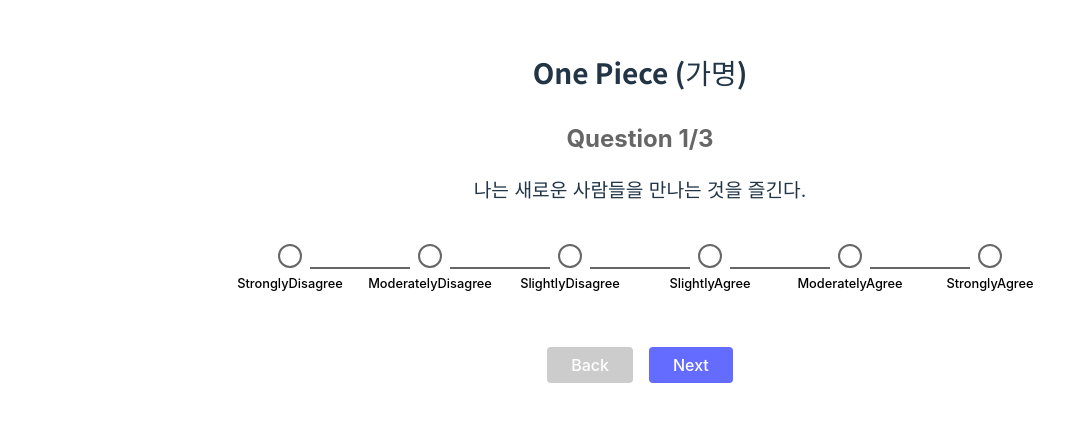
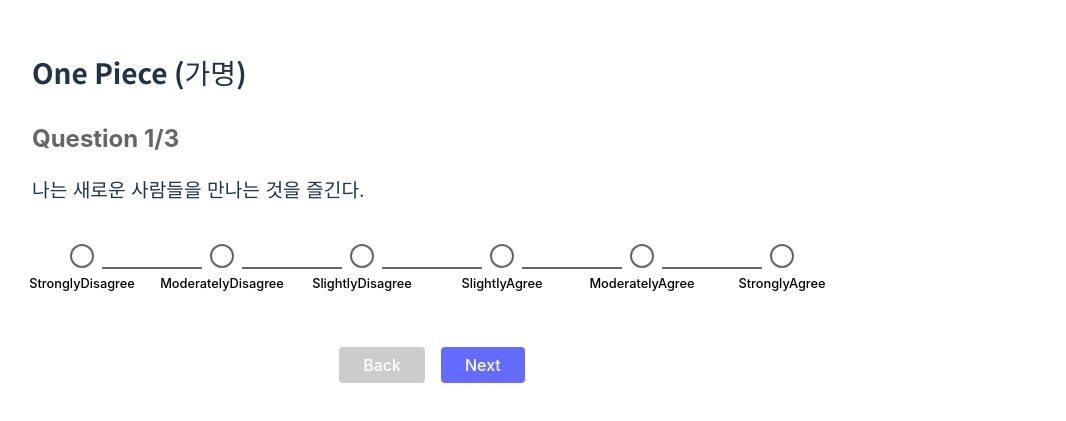
Before and after one commit to sounmu/25-1-KeYThon-2-fe, a React (Vite) app: page / in a window 1280 px wide. Shown: the part 197-618 px from the top of the page, without its empty margins (0-1066 px from the left). Built offline with nearby package versions, Linux system fonts and the light colour scheme.

Commit message:
refactor: clean up unused CSS styles in App.css
- Removed obsolete styles related to the root, logo, card, and documentation text.
- Streamlined the CSS file to improve maintainability and reduce file size.

```diff
--- a/src/App.css
+++ b/src/App.css
@@ -1,30 +1,3 @@
-#root {
-  max-width: 1280px;
-  margin: 0 auto;
-  padding: 2rem;
-  text-align: center;
-}
-
-.logo {
-  height: 6em;
-  padding: 1.5em;
-  will-change: filter;
-  transition: filter 300ms;
-}
-.logo:hover {
-  filter: drop-shadow(0 0 2em #646cffaa);
-}
-.logo.react:hover {
-  filter: drop-shadow(0 0 2em #61dafbaa);
-}
-
-.card {
-  padding: 2em;
-}
-
-.read-the-docs {
-  color: #888;
-}
 
 .text-h3 {
   font-size: 1.75rem;
```
